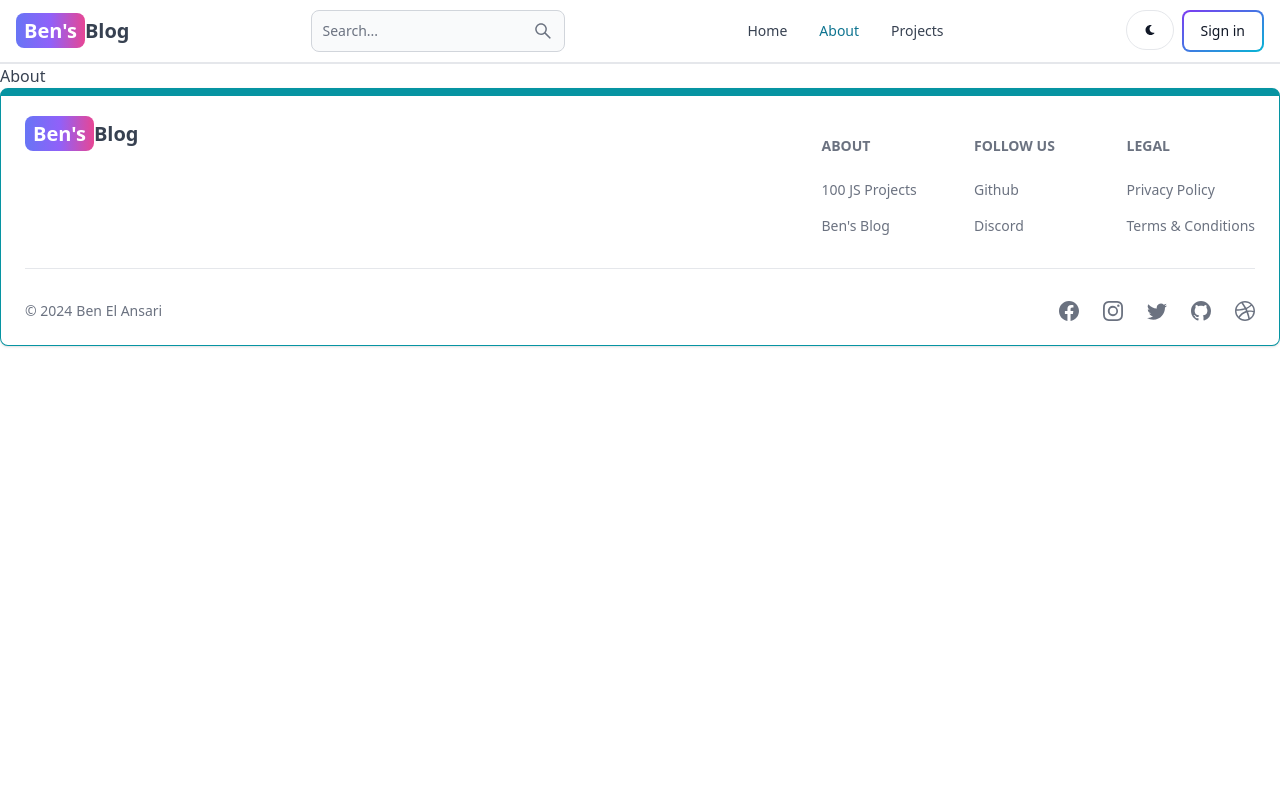
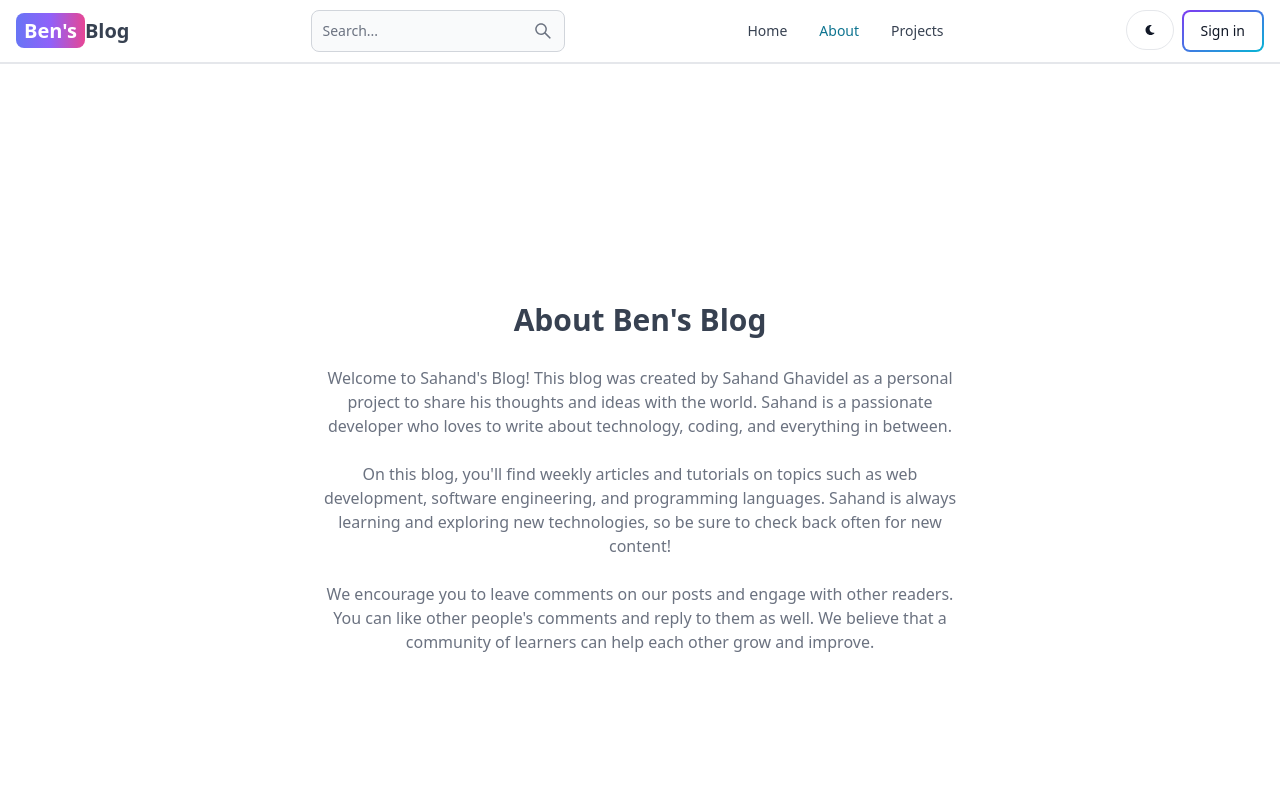
Before and after one commit to Ben9955/mern-blog, a React (Vite) app in the folder client/: page /about in a window 1280 px wide. Shown: the top 800 px of the page. Built offline with nearby package versions, Linux system fonts and the light colour scheme; no server answers.

Commit message:
completed about and projects pages

```diff
--- a/client/src/pages/About.jsx
+++ b/client/src/pages/About.jsx
@@ -1,7 +1,35 @@
 import React from "react";
 
 const About = () => {
-  return <div>About</div>;
+  return (
+    <div className="min-h-screen flex items-center justify-center ">
+      <div className="max-w-2xl mx-auto p-3 text-center">
+        <div>
+          <h1 className="text-3xl font-semibold my-7">About Ben's Blog</h1>
+          <div className="text-md text-gray-500 flex flex-col gap-6">
+            <p>
+              Welcome to Sahand's Blog! This blog was created by Sahand Ghavidel
+              as a personal project to share his thoughts and ideas with the
+              world. Sahand is a passionate developer who loves to write about
+              technology, coding, and everything in between.
+            </p>
+            <p>
+              On this blog, you'll find weekly articles and tutorials on topics
+              such as web development, software engineering, and programming
+              languages. Sahand is always learning and exploring new
+              technologies, so be sure to check back often for new content!
+            </p>
+            <p>
+              We encourage you to leave comments on our posts and engage with
+              other readers. You can like other people's comments and reply to
+              them as well. We believe that a community of learners can help
+              each other grow and improve.
+            </p>
+          </div>
+        </div>
+      </div>
+    </div>
+  );
 };
 
 export default About;
--- a/client/src/pages/Projects.jsx
+++ b/client/src/pages/Projects.jsx
@@ -1,7 +1,16 @@
-import React from "react";
+import CallToAction from "../components/CallToAction";
 
 const Projects = () => {
-  return <div>Projects</div>;
+  return (
+    <div className="min-h-screen max-w-2xl mx-auto gap-6 flex flex-col p-3">
+      <h1 className="text-3xl font-semibold ">Projects</h1>
+      <p>
+        Build fun and engaging projects while learning HTML, CSS, and
+        JavaScript!
+      </p>
+      <CallToAction />
+    </div>
+  );
 };
 
 export default Projects;
```
